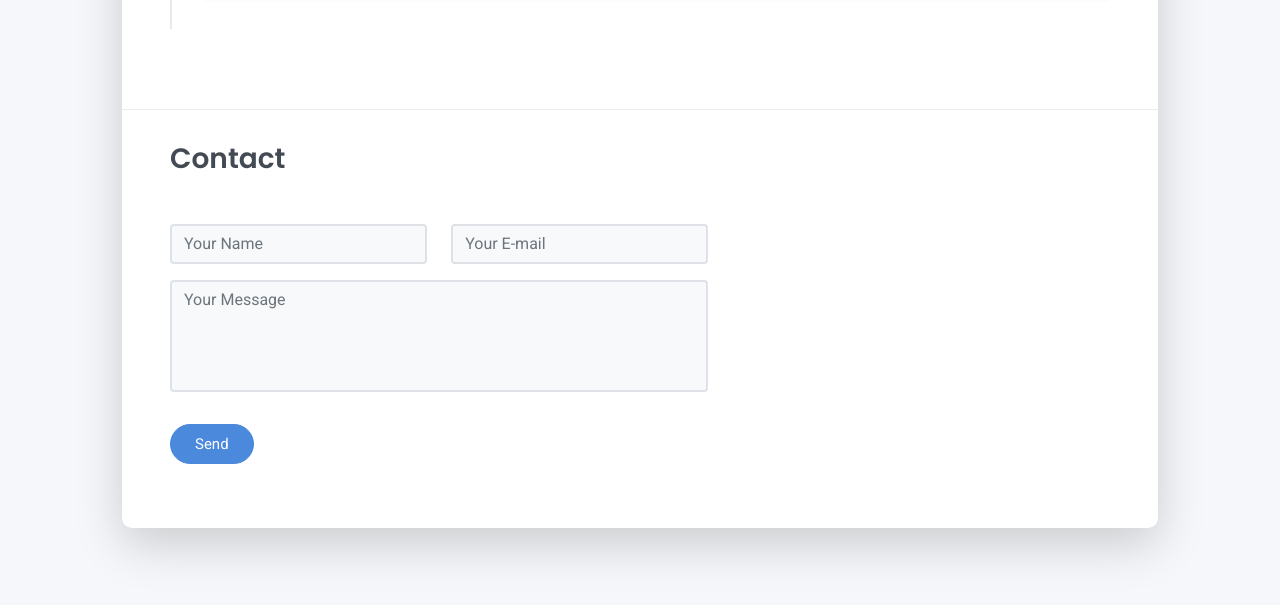
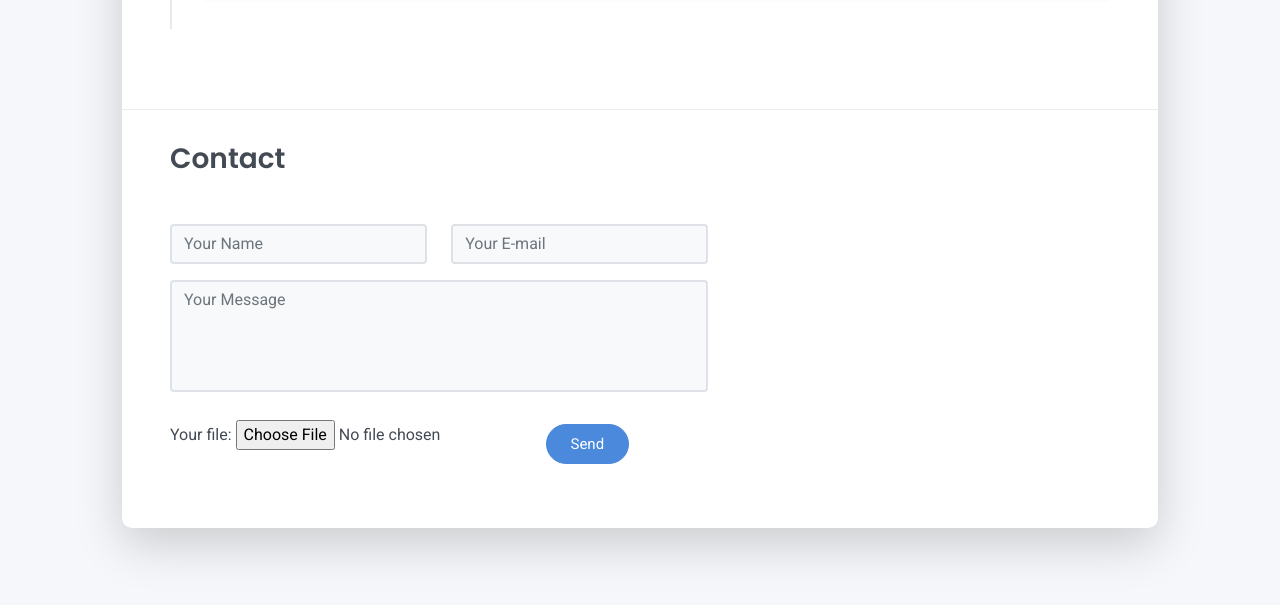
Before and after one commit to quartzcharan/quartzcharan.github.io, a plain HTML site: page index.html in a window 1280 px wide. Shown: the part 1671-2276 px from the top of the page. Drawn offline with Linux system fonts and the light colour scheme.

Commit message:
Update index.html

```diff
--- a/index.html
+++ b/index.html
@@ -185,8 +185,8 @@
     <h2 class="h3 text mb-3">Contact</h2>
     <div class="row">
       <div class="col-md-7 d-print-none">
-        <div class="my-2"><form  action="https://formspree.io/f/xnqrzgrw"
-    method="POST">
+        <div class="my-2"><form  action="https://getform.io/f/94a40e22-4fdf-4552-a6de-cb1c1691351d"
+    method="POST" enctype="multipart/form-data">
   <div class="row">
     <div class="col-6">
       <input class="form-control" type="text" id="name" name="name" placeholder="Your Name" required>
@@ -198,6 +198,11 @@
   <div class="form-group my-2">
     <textarea class="form-control" style="resize: none;" id="message" name="message" rows="4"  placeholder="Your Message" required></textarea>
   </div>
+  <label>
+    Your file:
+    <input type="file" name="upload">
+  </label>
+
   <button class="btn btn-primary mt-2" type="submit">Send</button>
 </form>
         </div>
```
